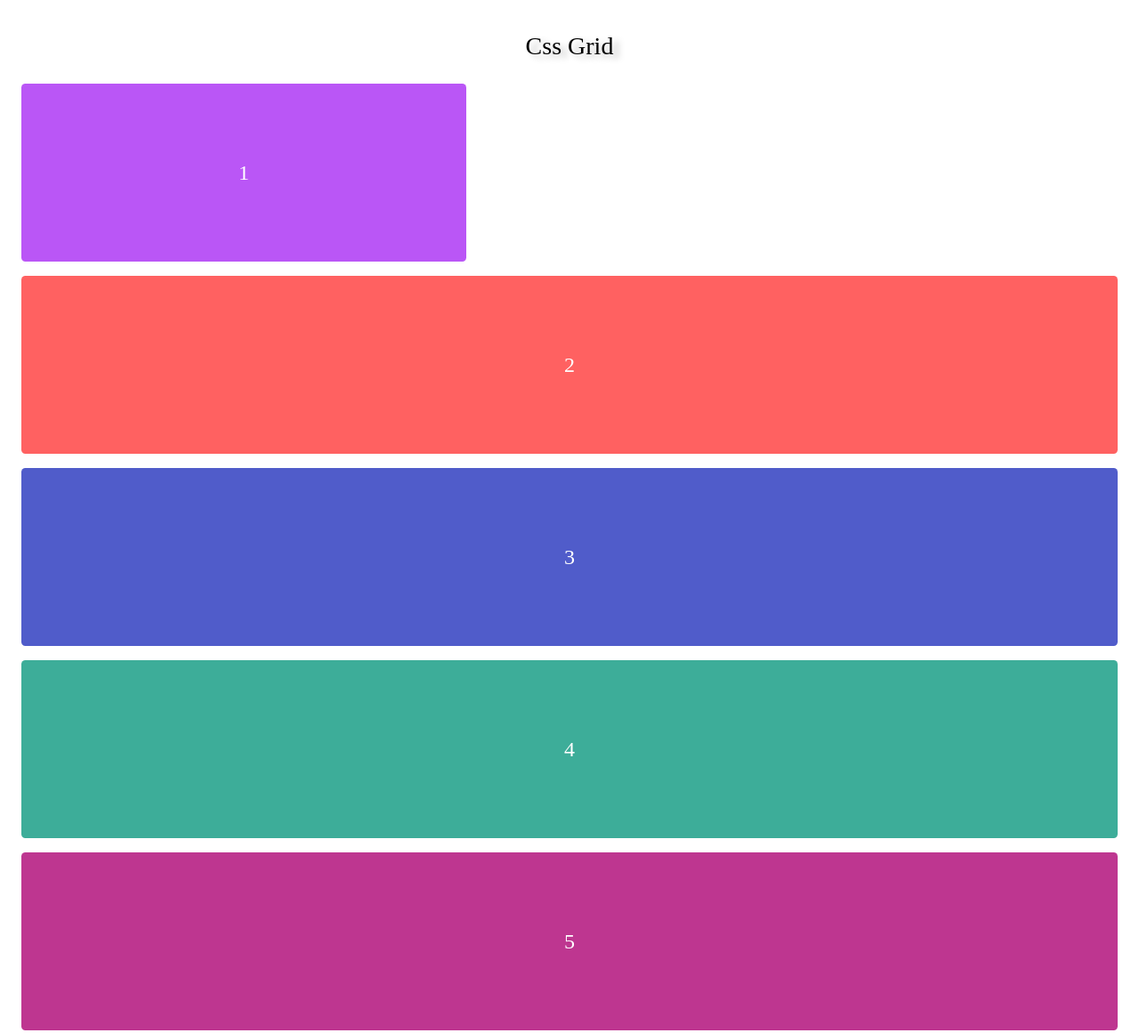
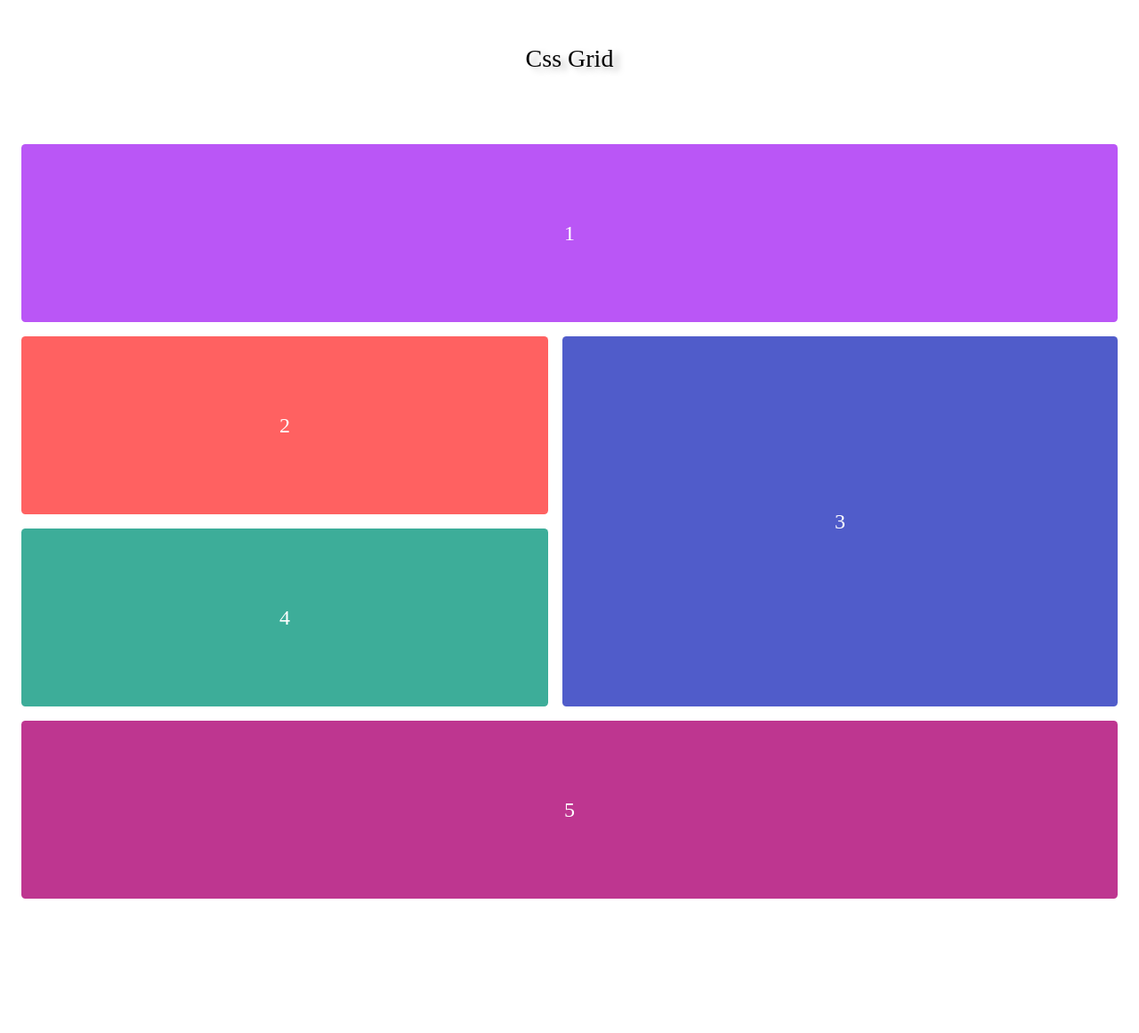
Before and after one commit to Hardik01Coder/Project-test, a plain HTML site: page index.html in a window 1280 px wide. Shown: the whole page at 89% size. After the commit the page ends 1068 px from the top, so only its background shows below. Drawn offline with Linux system fonts and the light colour scheme.

Commit message:
Add files via upload

```diff
--- a/index.html
+++ b/index.html
@@ -19,12 +19,12 @@
       text-align: center;
       text-shadow: 7px 4px 7px rgba(0,0,0,0.25);
       font-size: 28px;
-      margin-bottom: 10px;
+      margin-bottom: 80px;
+      margin-top: 50px;
     }
 
    .box {
     min-height: 200px;
-    margin-inline: 1rem;
     display: flex;
     justify-content: center;
     align-items: center;
@@ -32,6 +32,7 @@
     font-size: 24px;
     border-radius: 4.5px;
     color: white;
+    margin-inline: 1rem;
    }
 
    .box-1 {
@@ -56,15 +57,29 @@
    }
 
    @media(min-width: 600px) {
-     .box-1 {
-       width: 500px;
-     }
+
+   .container {
+     grid-template-columns: 1fr 1fr;
    }
+
+   .box-1 {
+     grid-column-start: span 2;
+   }
+
+   .box-3 {
+     grid-row-start: span 2;
+     margin-left: -1rem;
+   }
+
+   .box-5 {
+     grid-column-start: span 2;
+   }
+  }
   </style>
 
 <body>
+    <p> Css Grid </p>
 <div class="container">
-  <p> Css Grid </p>
   <div class="box box-1"> 1 </div>
   <div class="box box-2"> 2 </div>
   <div class="box box-3"> 3 </div>
```
